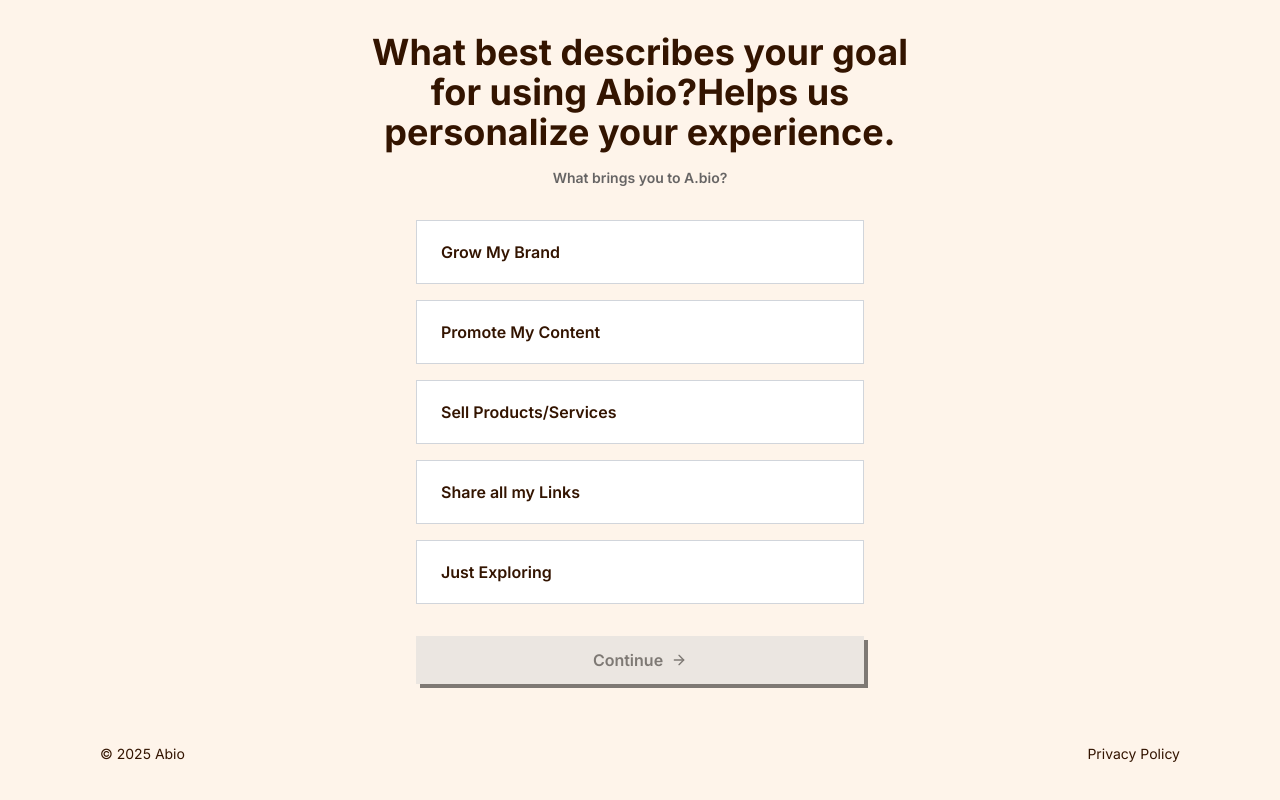
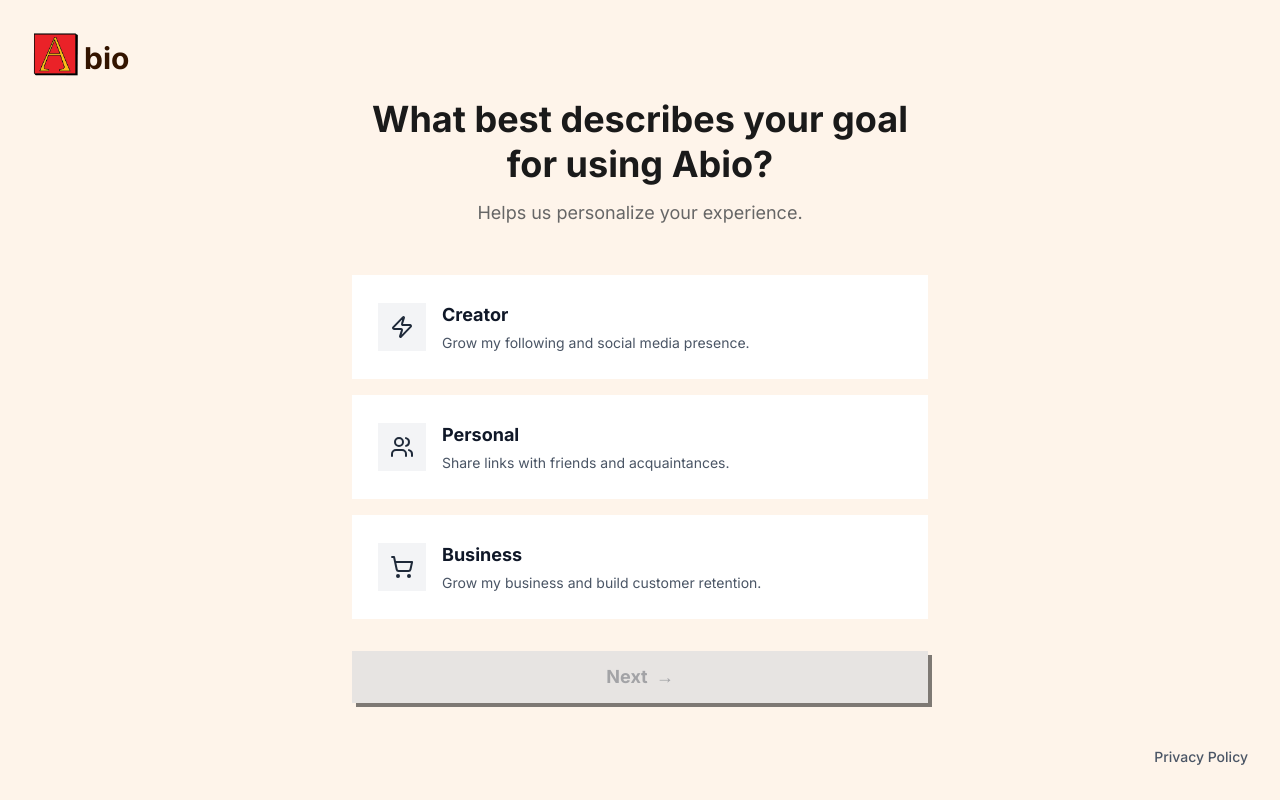
Before and after one commit to abioprofile/A, a Next.js app: page /auth/goal in a window 1280 px wide. Built offline with nearby package versions, Linux system fonts and the light colour scheme; no server answers; sample sign-in values are in the browser's storage.

Commit message:
appearance

```diff
--- a/src/app/auth/goal/page.tsx
+++ b/src/app/auth/goal/page.tsx
@@ -1,6 +1,8 @@
 "use client";
 
 import { useState, useEffect } from "react";
+import Link from "next/link";
+import Image from "next/image";
 import { Button } from "@/components/ui/button";
 import { cn } from "@/lib/utils";
 import { useRouter } from "next/navigation";
@@ -9,14 +11,17 @@
 import ProtectedRoute from "@/components/auth/ProtectedRoute";
 import { motion, AnimatePresence, type Variants } from "framer-motion";
 import { useAppSelector } from "@/stores/hooks";
+import { Zap, Users, ShoppingCart, Link2, Compass } from "lucide-react";
 
-
+const MotionButton = motion(Button);
 
 const SelectGoalPage = () => {
   const router = useRouter();
   const currentUser = useAppSelector((state) => state.auth.user);
   const [isMounted, setIsMounted] = useState(false);
-  const [selectedGoal, setSelectedGoal] = useState<string | null>(currentUser?.profile?.goals?.[0] || null);
+  const [selectedGoal, setSelectedGoal] = useState<string | null>(
+    currentUser?.profile?.goals?.[0] || null
+  );
   const [isSubmitting, setIsSubmitting] = useState(false);
   const updateProfileMutation = useUpdateProfile();
 
@@ -24,12 +29,25 @@
   const existingGoal = currentUser?.profile?.goals?.[0];
   const isOwnGoal = selectedGoal === existingGoal;
 
-  const goals: string[] = [
-    "Grow My Brand",
-    "Promote My Content",
-    "Sell Products/Services",
-    "Share all my Links",
-    "Just Exploring",
+  const goals = [
+    {
+      id: "grow-brand",
+      title: "Creator",
+      description: "Grow my following and social media presence.",
+      icon: Zap,
+    },
+    {
+      id: "share-links",
+      title: "Personal",
+      description: "Share links with friends and acquaintances.",
+      icon: Users,
+    },
+    {
+      id: "sell-products",
+      title: "Business",
+      description: "Grow my business and build customer retention.",
+      icon: ShoppingCart,
+    },
   ];
 
   useEffect(() => {
@@ -158,6 +176,18 @@
     },
   };
 
+  const logoVariants: Variants = {
+    hidden: { opacity: 0, x: -20 },
+    visible: {
+      opacity: 1,
+      x: 0,
+      transition: {
+        duration: 0.6,
+        ease: [0.34, 1.56, 0.64, 1],
+      },
+    },
+  };
+
   const continueButtonVariants: Variants = {
     disabled: {
       scale: 1,
@@ -197,162 +227,174 @@
         initial="hidden"
         animate="visible"
         variants={containerVariants}
-        className="flex flex-col bg-[#FEF4EA] items-center justify-between min-h-screen p-5"
+        className="flex flex-col bg-[#FEF4EA] items-center justify-center min-h-screen p-5 md:p-8 relative"
       >
+        {/* Logo - Top Left */}
+        <motion.div
+          variants={logoVariants}
+          className="absolute top-6 left-6 md:top-8 md:left-8"
+        >
+          <Link href="/" className="flex items-end gap-1 group">
+            <motion.div
+              whileHover={{ scale: 1.05 }}
+              whileTap={{ scale: 0.95 }}
+              transition={{ duration: 0.2 }}
+            >
+              <Image
+                src="/icons/A.Bio.png"
+                alt="A.Bio Logo"
+                width={48}
+                height={48}
+                priority
+                className="cursor-pointer select-none"
+              />
+            </motion.div>
+            <span className="text-[#331400] text-3xl font-bold">bio</span>
+          </Link>
+        </motion.div>
+
         {/* Main content */}
-        <div className="flex flex-col items-center justify-center flex-grow w-full max-w-xl">
+        <div className="flex flex-col items-center justify-center w-full max-w-2xl">
+          {/* Title Section */}
           <motion.div
             variants={itemVariants}
-            className="text-center space-y-4 mb-8"
+            className="text-center space-y-3 mb-12 max-w-xl"
           >
-            <motion.h1
-              className="text-3xl lg:text-4xl font-bold text-[#331400]"
-              whileHover={{ scale: 1.02 }}
-              transition={{ duration: 0.2 }}
-            >
-              What best describes your goal for using Abio?Helps us personalize your experience.
+            <motion.h1 className="text-3xl md:text-4xl font-bold text-[#1a1a1a] leading-tight">
+              What best <br className="hidden" /> describes your goal{" "}
+              <br className="hidden" /> for using Abio?
             </motion.h1>
             <motion.p
               variants={itemVariants}
-              className="text-[#666464] text-sm lg:text-[14px] font-semibold"
+              className="text-[#666666] text-base md:text-lg"
             >
-              What brings you to A.bio?
+              Helps us personalize your experience.
             </motion.p>
           </motion.div>
 
+          {/* Goal Cards */}
           <motion.div
             variants={itemVariants}
-            className="max-w-md w-full mx-auto"
+            className="w-full max-w-xl space-y-4 mb-8"
           >
-            <div className="space-y-4 mb-8">
             {goals.map((goal, index) => {
-                const isSelected = selectedGoal === goal;
+              const isSelected = selectedGoal === goal.title;
+              const Icon = goal.icon;
 
               return (
                 <motion.div
-                    key={goal}
+                  key={goal.id}
                   custom={index}
                   variants={itemVariants}
                   initial="hidden"
                   animate="visible"
                   transition={{ delay: index * 0.1 }}
                 >
-                    <motion.div
-                      variants={goalButtonVariants}
-                      initial="unselected"
-                      animate={isSelected ? "selected" : "unselected"}
-                      whileHover="hover"
-                      whileTap="tap"
-                      onClick={() => setSelectedGoal(goal)}
+                  <motion.button
+                    onClick={() => setSelectedGoal(goal.title)}
+                    whileHover={{ y: -2 }}
+                    whileTap={{ scale: 0.98 }}
                     className={cn(
-                        "w-full h-12 md:h-16 px-6 rounded-none flex items-center justify-between cursor-pointer border",
+                      "w-full p-6  text-left transition-all duration-200 border-2 flex items-center gap-4",
                       isSelected
-                          ? "bg-[#D9D9D9] border-[#331400]"
-                          : "bg-white border-gray-300"
+                        ? "bg-white border-black shadow-lg"
+                        : "bg-white border-white hover:shadow-md"
                     )}
                   >
-                      <span className="font-semibold text-[#331400]">
-                        {goal}
-                      </span>
+                    {/* Icon Section */}
+                    <div
+                      className={cn(
+                        "flex-shrink-0 w-12 h-12  flex items-center justify-center text-2xl",
+                        isSelected ? "bg-yellow-300" : "bg-gray-100"
+                      )}
+                    >
+                      <Icon size={24} className="text-gray-800" />
+                    </div>
 
+                    {/* Text Section */}
+                    <div className="flex-1">
+                      <h3 className="font-bold text-lg text-gray-900">
+                        {goal.title}
+                      </h3>
+                      <p className="text-sm text-gray-600 mt-1">
+                        {goal.description}
+                      </p>
+                    </div>
+
+                    {/* Checkmark */}
                     <AnimatePresence>
                       {isSelected && (
                         <motion.div
-                            key={`check-${goal}`}
-                            variants={checkmarkVariants}
-                            initial="hidden"
-                            animate="visible"
-                            exit="exit"
+                          initial={{ scale: 0 }}
+                          animate={{ scale: 1 }}
+                          exit={{ scale: 0 }}
+                          transition={{ duration: 0.2 }}
                         >
+                          <div className="w-6 h-6 bg-gray-900 rounded-full flex items-center justify-center flex-shrink-0">
                             <svg
-                              xmlns="http://www.w3.org/2000/svg"
-                              width="16"
-                              height="16"
+                              className="w-4 h-4 text-white"
                               viewBox="0 0 24 24"
                               fill="none"
+                              stroke="currentColor"
+                              strokeWidth="3"
                             >
-                              <circle cx="12" cy="12" r="12" fill="#000000" />
-                              <path
-                                d="M17 8L10.5 14.5L7 11"
-                                stroke="white"
-                                strokeWidth="2"
-                                strokeLinecap="round"
-                                strokeLinejoin="round"
-                              />
+                              <path d="M5 12l5 5L19 7" />
                             </svg>
+                          </div>
                         </motion.div>
                       )}
                     </AnimatePresence>
-                    </motion.div>
+                  </motion.button>
                 </motion.div>
               );
             })}
-            </div>
+          </motion.div>
 
-            <motion.div
-              variants={continueButtonVariants}
-              initial="disabled"
-              animate={selectedGoal ? "enabled" : "disabled"}
-              whileHover={selectedGoal ? "hover" : {}}
-              whileTap={selectedGoal ? "tap" : {}}
+          {/* Continue Button */}
+          <motion.div variants={itemVariants} className="w-full max-w-xl">
+            <MotionButton
               onClick={handleSubmit}
+              disabled={!selectedGoal}
+              whileHover={selectedGoal ? { scale: 1.02 } : {}}
+              whileTap={selectedGoal ? { scale: 0.98 } : {}}
               className={cn(
-                "w-full h-12 text-black shadow-[4px_4px_0px_0px_#000000] font-semibold rounded-none flex items-center justify-center gap-2 cursor-pointer",
-                !selectedGoal && "cursor-not-allowed opacity-50"
+                "w-full py-4 px-6 font-bold text-lg  transition-all duration-200 flex items-center justify-center gap-2",
+                selectedGoal
+                  ? "bg-yellow-400 text-black hover:shadow-lg cursor-pointer"
+                  : "bg-gray-300 text-gray-600 cursor-not-allowed opacity-50"
               )}
             >
-              {(isSubmitting || updateProfileMutation.isPending) && !isOwnGoal ? (
+              {(isSubmitting || updateProfileMutation.isPending) &&
+              !isOwnGoal ? (
                 <motion.div
                   animate={{ rotate: 360 }}
                   transition={{ duration: 1, repeat: Infinity, ease: "linear" }}
-                  className="flex items-center gap-2"
                 >
-                  <div className="w-4 h-4 border-2 border-black border-t-transparent rounded-full" />
-
+                  <div className="w-5 h-5 border-2 border-black border-t-transparent rounded-full" />
                 </motion.div>
               ) : (
                 <>
-                  <span>Continue</span>
-                  <motion.div
-                    animate={{ x: selectedGoal ? 5 : 0 }}
+                  <span>Next</span>
+                  <motion.span
+                    animate={{ x: selectedGoal ? 4 : 0 }}
                     transition={{ duration: 0.2 }}
                   >
-                    <svg
-                      xmlns="http://www.w3.org/2000/svg"
-                      width="16"
-                      height="16"
-                      viewBox="0 0 24 24"
-                      fill="none"
-                      stroke="currentColor"
-                      strokeWidth="2"
-                      strokeLinecap="round"
-                      strokeLinejoin="round"
-                    >
-                      <path d="M5 12h14" />
-                      <path d="m12 5 7 7-7 7" />
-                    </svg>
-                  </motion.div>
+                    →
+                  </motion.span>
                 </>
               )}
-            </motion.div>
+            </MotionButton>
           </motion.div>
         </div>
 
         {/* Footer */}
         <motion.footer
           variants={itemVariants}
-          className="w-full flex items-center justify-between gap-2 py-4 md:px-20 text-sm text-[#331400] mt-8"
+          className="absolute bottom-8 right-8"
         >
-          <motion.p
-            whileHover={{ scale: 1.05 }}
-            transition={{ duration: 0.2 }}
-          >
-            © 2025 Abio
-          </motion.p>
-
           <motion.a
             href="/privacy-policy"
-            className="hover:text-[#000000] transition-colors"
+            className="text-gray-600 hover:text-gray-900 transition-colors text-sm font-medium"
             whileHover={{ scale: 1.05 }}
             whileTap={{ scale: 0.95 }}
           >
--- a/src/components/PhoneDisplay.tsx
+++ b/src/components/PhoneDisplay.tsx
@@ -132,7 +132,7 @@
     selectedTheme.startsWith("blob:") || selectedTheme.startsWith("/themes/");
 
   return (
-    <div className="relative w-full max-w-[300px] md:max-w-[350px] h-[67vh] md:h-[650px] mx-auto border-[3px] md:border-[6px] border-black  overflow-hidden bg-white shadow-lg md:shadow-xl">
+    <div className="relative w-full max-w-[340px] md:max-w-[370px] h-[67vh] md:h-[650px] mx-auto border-[3px] md:border-[6px] border-black  overflow-hidden bg-white shadow-lg md:shadow-xl">
       {/* Background */}
       {isImage ? (
         <div className="absolute top-0 left-0 w-full h-full pointer-events-none">
```
Also changed, not shown: src/app/auth/complete/page.tsx (+34 -21 lines), src/app/dashboard/appearance/page.tsx (+130 -41 lines), src/app/dashboard/page.tsx (+15 -15 lines), src/components/AppearanceBottomNav.tsx (added, +70 -0 lines). Lines whose indentation alone changed are shown as unchanged.
